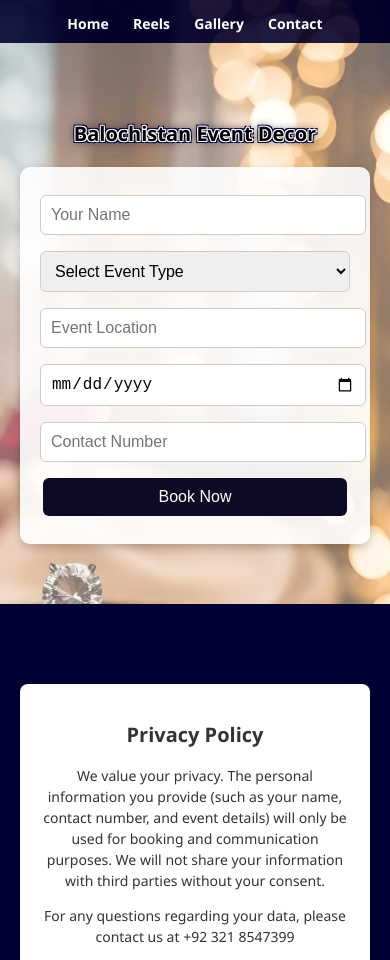
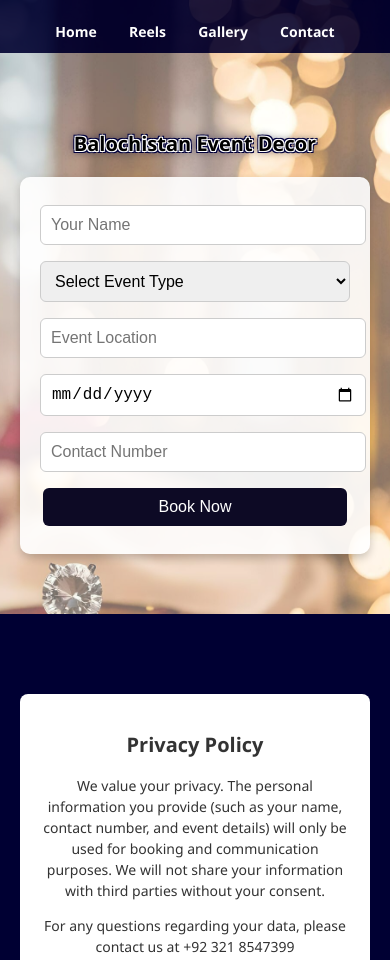
Before and after one commit to decoristan/decoristan, a plain HTML site: page booking.html in a window 390 px wide. Shown: the top 960 px of the page. Drawn offline with Linux system fonts and the light colour scheme.

Commit message:
booking.html

```diff
--- a/booking.html
+++ b/booking.html
@@ -212,13 +212,13 @@ width: 100%;
   }
 
   nav {
-    margin-top: 4px;
+    margin-top: 10px;
   }
 
   nav a {
     display: inline-block;
     font-size: 14px;
-    margin: 5px 10px;
+    margin: 7px 14px;
   }
 
     .booking-section h2 {
```
